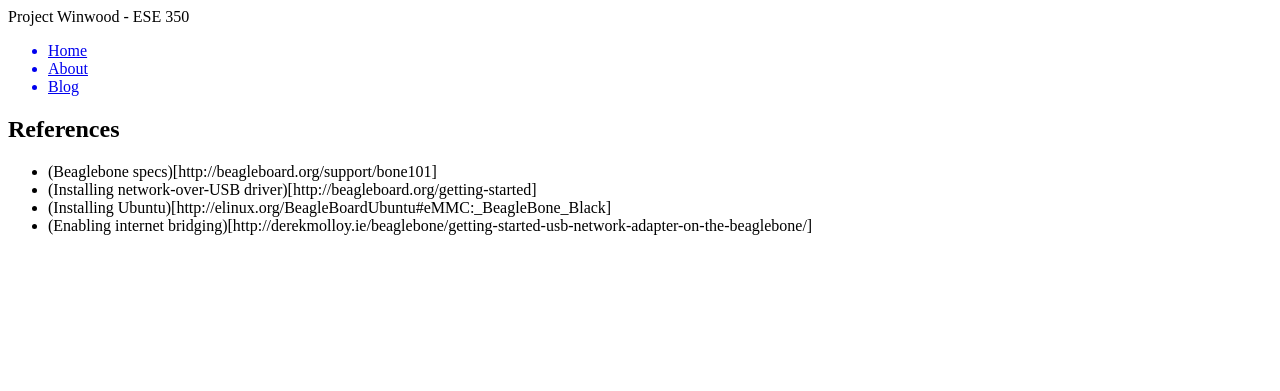
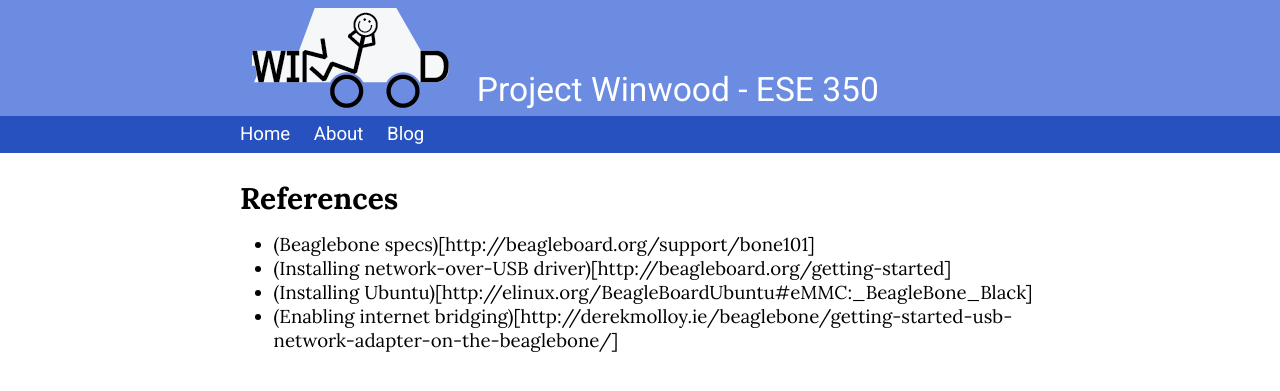
Before and after one commit to moward/project-winwood, a Jekyll site: the page built from _posts/2015-04-06-line-following.md, in a window 1280 px wide. Shown: the top 391 px of the page. Built offline with Jekyll 4.4.1, drawn with Linux system fonts in a browser that asks for light colours; Markdown is read by kramdown in place of the engine named in the settings.

Commit message:
Added cname file and updated directories to absolute

```diff
--- /dev/null
+++ b/CNAME
@@ -0,0 +1 @@
+winwood.matt.how
--- a/_layouts/default.html
+++ b/_layouts/default.html
@@ -5,8 +5,8 @@
     <meta http-equiv="X-UA-Compatible" content="IE=edge">
     <title>{{ page.title }} - Project Winwood</title>
 
-    <link rel="stylesheet" href="css/sanitize.css">
-    <link rel="stylesheet" href="css/style.css">
+    <link rel="stylesheet" href="/css/sanitize.css">
+    <link rel="stylesheet" href="/css/style.css">
     <link href='http://fonts.googleapis.com/css?family=Lora:400,400italic,700,700italic' rel='stylesheet' type='text/css'>
     <link href='http://fonts.googleapis.com/css?family=Roboto:400,700,500,400italic' rel='stylesheet' type='text/css'>
   </head>
```
